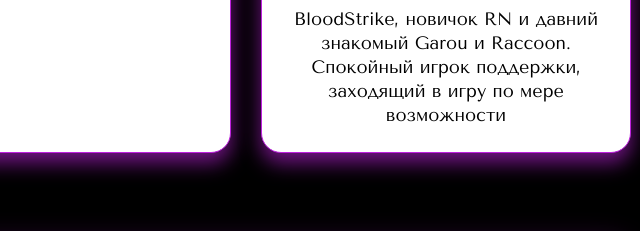
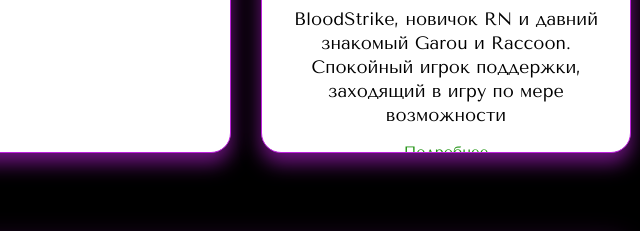
Before and after one commit to AzaFrontDev/rn-clan-v5, a website: page html/roster.html in a window 1280 px wide. Shown: the part 2398-2629 px from the top of the page, 594-1234 px from the left. Drawn offline with nearby package versions, Linux system fonts and the light colour scheme.

Commit message:
Revise roster page and fix HTML tags
Updated the roster page with new player information and corrected HTML structure.

```diff
--- a/html/roster.html
+++ b/html/roster.html
@@ -181,6 +181,8 @@
           <div class="info-card__content">
             <p class="info-card__tag">Участник RN</p>
             <p class="info-card__note">BloodStrike, новичок RN и давний знакомый Garou и Raccoon. Спокойный игрок поддержки, заходящий в игру по мере возможности</p>
+            <!-- Ссылка на Raccoon -->
+            <a class="info-card__link" href="wiki.html#bloodstrike">Подробнее</a>
           </div>
         </div>
       </li>
```
